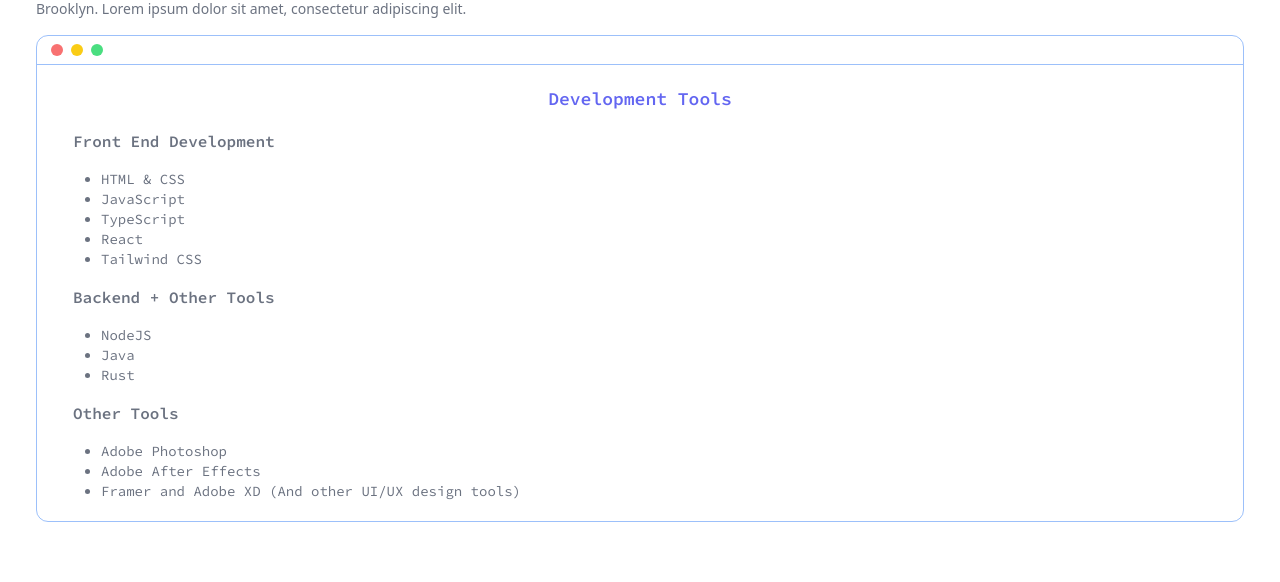
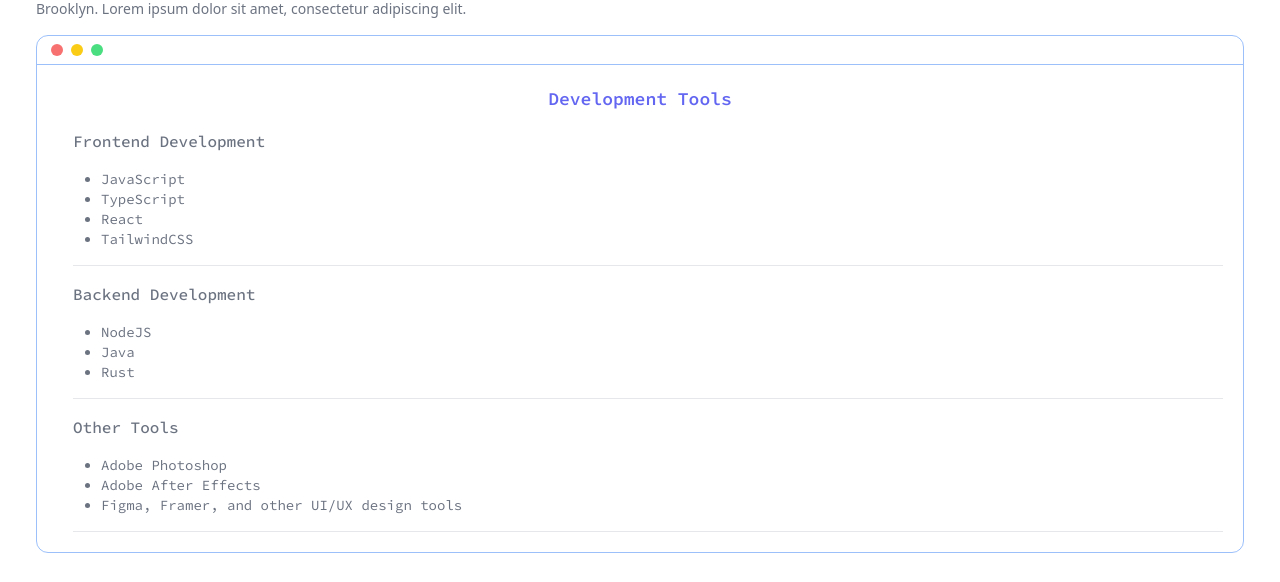
Before and after one commit to kevinMEH/v1, a React (Vite) app: page / in a window 1280 px wide. Shown: the part 784-1366 px from the top of the page. Built offline with nearby package versions, Linux system fonts and the light colour scheme; a web font is replaced by a local one.

Commit message:
Replaced lists with List subcomponent

```diff
--- a/src/Home/components/About.jsx
+++ b/src/Home/components/About.jsx
@@ -28,26 +28,15 @@
                         </h2>
                     </div>
                     <div className="space-y-4 ml-4">
-                        <h3 className="font-semibold text-base">Front End Development</h3>
-                        <ul className="ml-7 list-disc">
-                            <li>HTML & CSS</li>
-                            <li>JavaScript</li>
-                            <li>TypeScript</li>
-                            <li>React</li>
-                            <li>Tailwind CSS</li>
-                        </ul>
-                        <h3 className="font-semibold text-base">Backend + Other Tools</h3>
-                        <ul className="ml-7 list-disc">
-                            <li>NodeJS</li>
-                            <li>Java</li>
-                            <li>Rust</li>
-                        </ul>
-                        <h3 className="font-semibold text-base">Other Tools</h3>
-                        <ul className="ml-7 list-disc">
-                            <li>Adobe Photoshop</li>
-                            <li>Adobe After Effects</li>
-                            <li>Framer and Adobe XD (And other UI/UX design tools)</li>
-                        </ul>
+                        <List title="Frontend Development" items={
+                            ["JavaScript", "TypeScript", "React", "TailwindCSS"]
+                        } />
+                        <List title="Backend Development" items={
+                            ["NodeJS", "Java", "Rust"]
+                        } />
+                        <List title="Other Tools" items={
+                            ["Adobe Photoshop", "Adobe After Effects", "Figma, Framer, and other UI/UX design tools"]
+                        } />
                     </div>
                 </div>
             </div>
```
